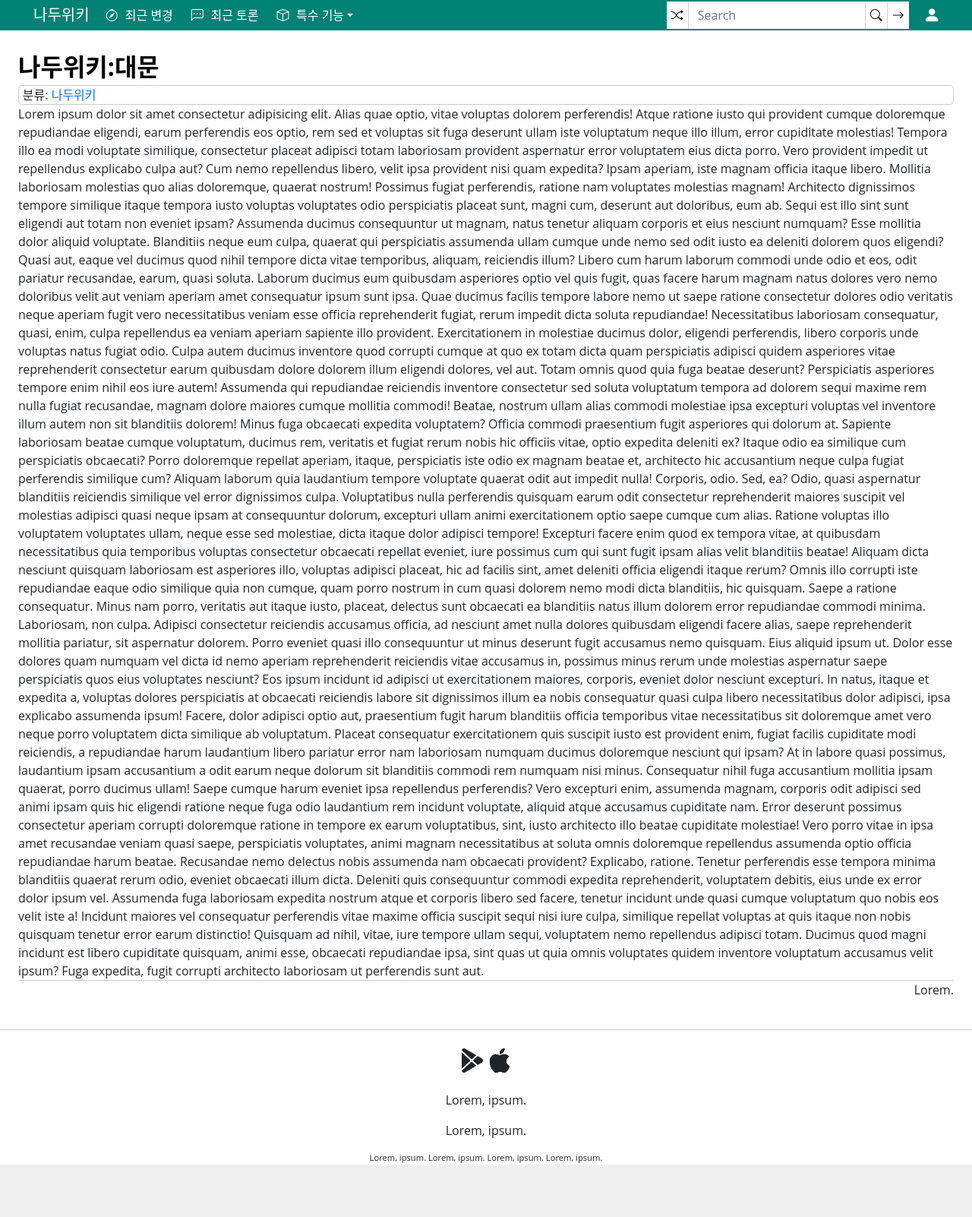
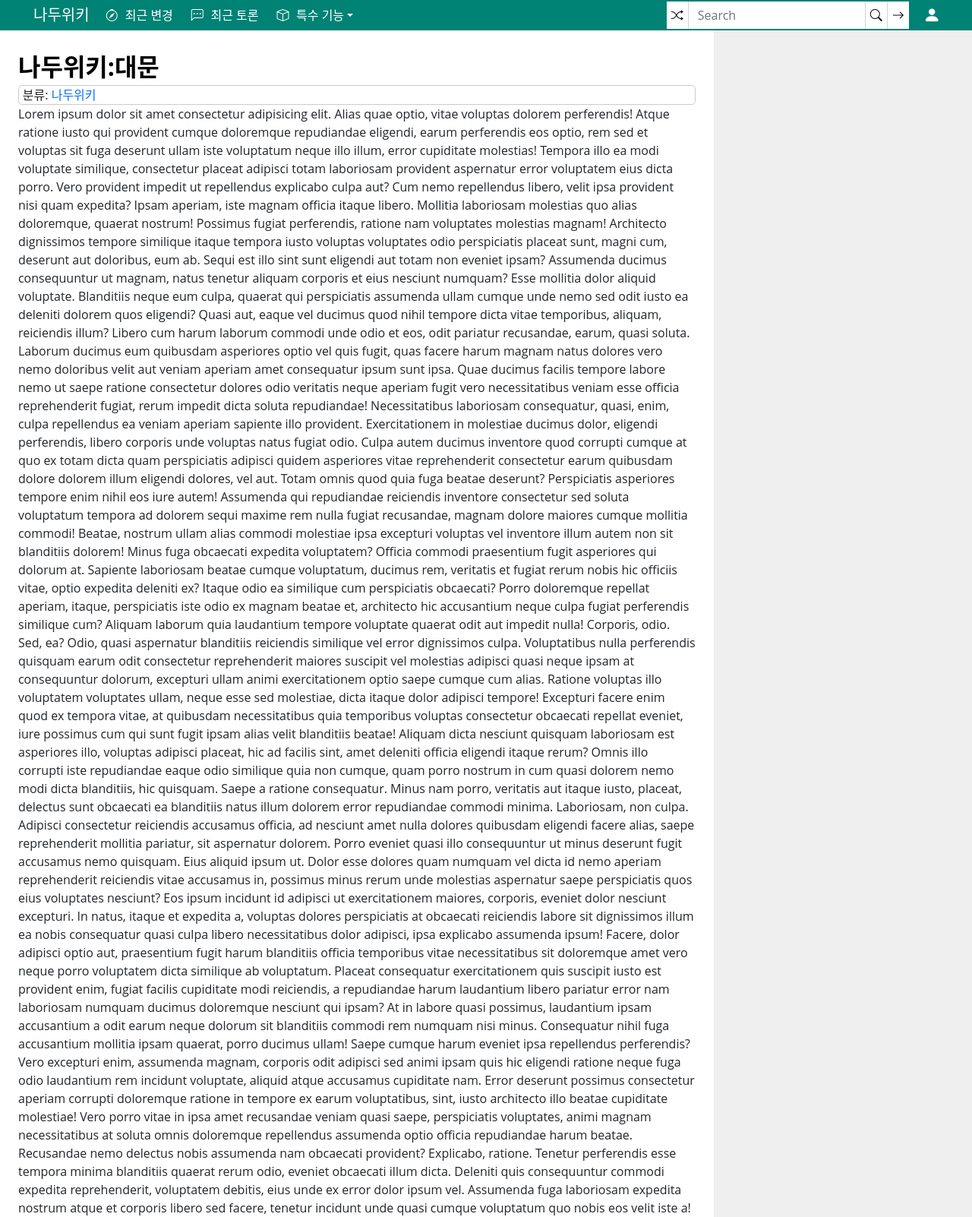
Before and after one commit to jiyonggg/nadu_wiki, a website: page index.html in a window 1280 px wide. Shown: the top 1602 px of the page at 76% size. Before the commit the page ends 1549 px from the top, so only its background shows below. Drawn offline with nearby package versions, Linux system fonts and the light colour scheme.

Commit message:
CSS Media Query

```diff
--- a/style.css
+++ b/style.css
@@ -44,7 +44,10 @@
 article.container {
     background: white;
     padding: 1.5em;
-    max-width: 1300px;
+    max-width: 100%
+}
+article {
+    float: left;
 }
 a {
     text-decoration: none;
@@ -59,8 +62,10 @@
     border-radius: 0.3em;
 }
 footer {
+    clear: both;
     border-top: 1px solid #ccc;
     background-color: white;
+    width: 100%;
 }
 footer div a {
     color: unset;
@@ -122,12 +127,6 @@
 .d-flex > button:hover {
     background-color: #e6e6e6;
 }
-@media (min-width: 1300px) {
-    article.container {
-        margin-left: calc((100% - 1300px) / 2);
-        margin-right: calc((100% - 1300px) / 2);
-    }
-}
 .dropdown-divider {
     border-top-width: 0.5px;
 }
@@ -144,3 +143,29 @@
 .text-muted:hover {
     background-color: white;
 }
+@media (min-width: 1300px) {
+    article.container {
+        margin-left: calc((100% - 1300px) / 2);
+    }
+}
+@media (max-width: 1299px) {
+    article.container {
+        margin-left: 0px;
+    }
+}
+@media (min-width: 1020px) {
+    article.container {
+        display: inline-block;
+        width: calc(100% - 340px);
+        margin-right: 15px;
+    }
+    aside {
+        display: inline-block;
+        margin-top: 15px;
+        margin-right: 15px;
+        width: 310px;
+    }
+}
+@media (max-width: 672px) {
+    nav >
+}
```
